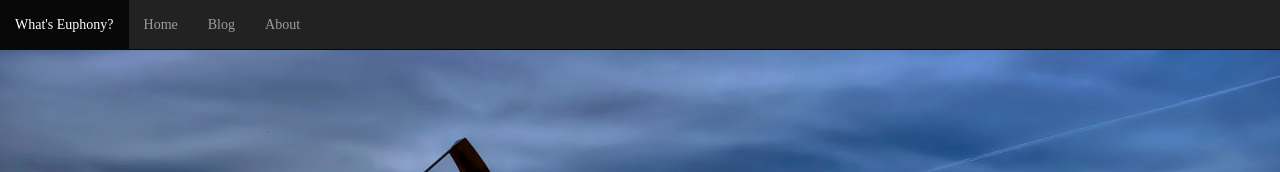
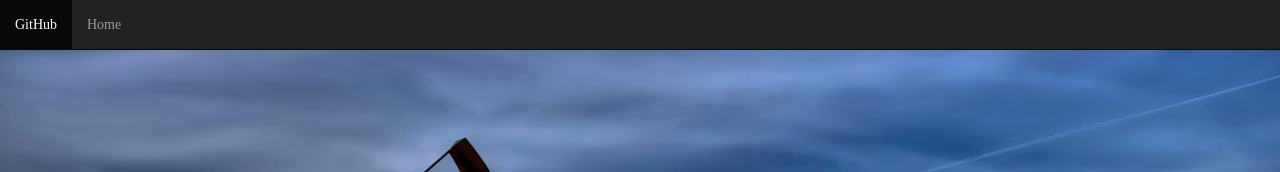
Before and after one commit to jconde/euphony, a website: page index.html in a window 1280 px wide. Shown: the top 172 px of the page. Drawn offline with nearby package versions, Linux system fonts and the light colour scheme.

Commit message:
Fixed link urls in the htmls

```diff
--- a/index.html
+++ b/index.html
@@ -104,10 +104,8 @@
 
 <div class="navbar navbar-inverse navbar-fixed-top">
 	<ul class="nav navbar-nav">
-	  <li class="active"><a href="#">What's Euphony?</a></li>
-	  <li><a href="#">Home</a></li>
-	  <li><a href="http://euphony.chickenkiller.com/blog">Blog</a></li>
-	  <li><a href="http://euphony.chickenkiller.com/blog/?p=2">About</a></li>
+	  <li class="active"><a href="https://github.com/jconde/euphony">GitHub</a></li>
+	  <li><a href="/">Home</a></li>
 	</ul>
 </div>
 <section>
```
Also changed, not shown: client.html (+2 -4 lines), 2 other files.
